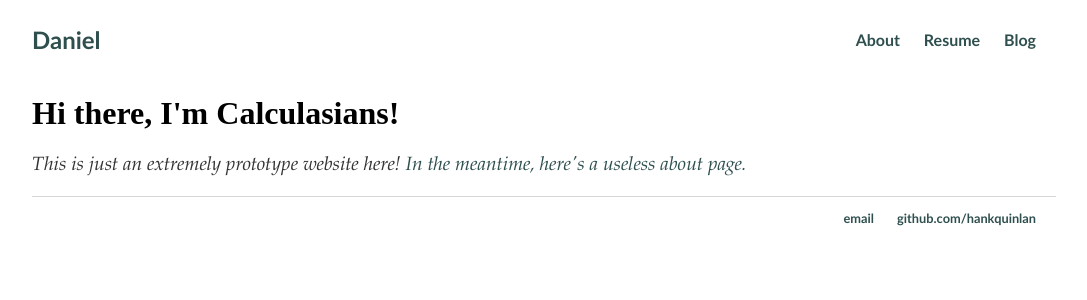
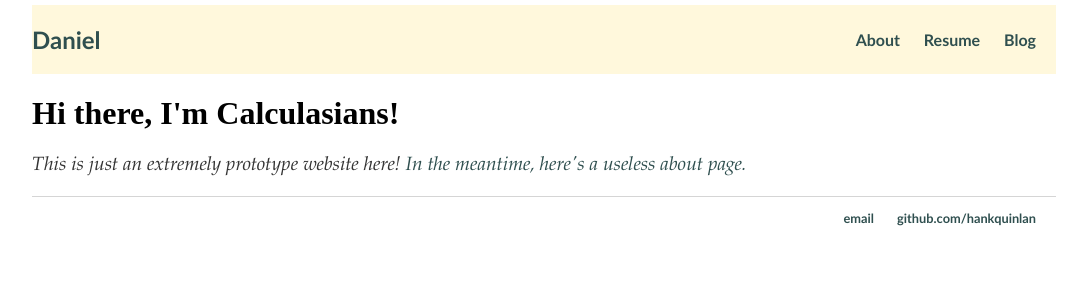
Before and after one commit to Calculasians/calculasians.github.io, a Jekyll site: the page built from index.html, in a window 1280 px wide. Shown: the top 300 px of the page, without its empty margins (96-1183 px from the left). Built offline with Jekyll 4.4.1, drawn with Linux system fonts in a browser that asks for light colours.

Commit message:
Update main.css

```diff
--- a/css/main.css
+++ b/css/main.css
@@ -15,6 +15,7 @@ header {
     display: flex;
     justify-content: space-between;
     align-items: center;
+    background-color: #FFF8DC;
 }
 
 nav ul, footer ul {
```
